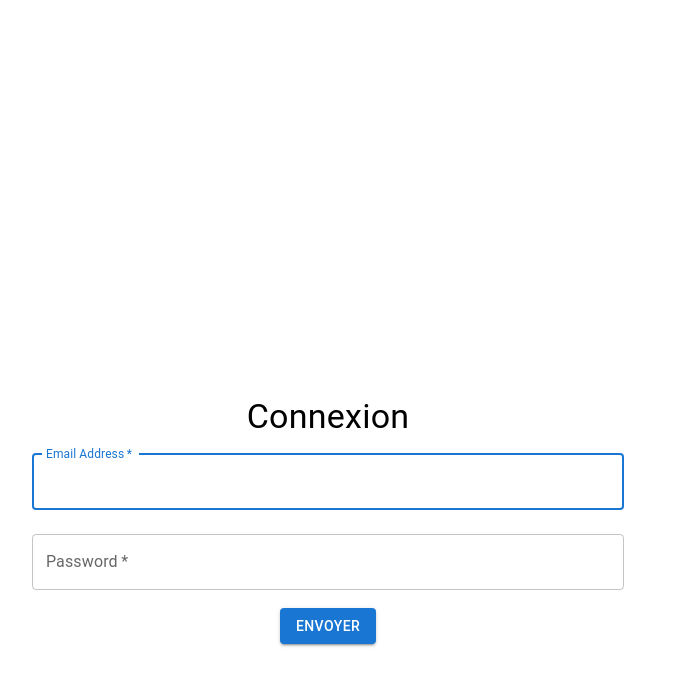
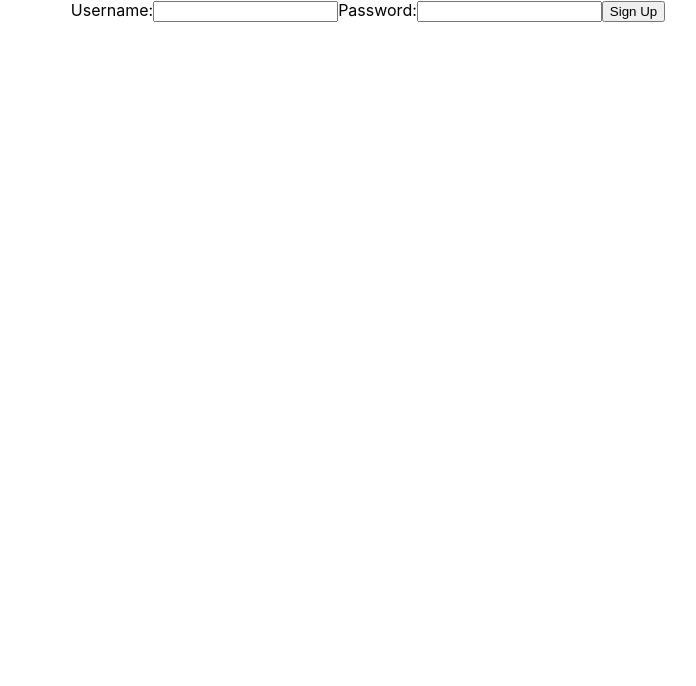
Before and after one commit to ErwanDerrien/PremierProjetVeille, a React (Create React App) app in the folder frontend/: page /login in a window 1280 px wide. Shown: the top 686 px of the page, without its empty margins (272-968 px from the left). Built offline with nearby package versions, Linux system fonts and the light colour scheme.

Commit message:
Retrait partiel des librairies axios et material ui

```diff
--- a/frontend/src/components/Login.js
+++ b/frontend/src/components/Login.js
@@ -1,9 +1,6 @@
 import React from 'react';
 import {useState} from 'react'
-import axios from 'axios';
 import jwt_decode from "jwt-decode";
-import {TextField, Button, Typography, Grid, DialogContentText, Link} from '@mui/material';
-import { Redirect, BrowserRouter as Router, Switch, Route } from 'react-router-dom';
 
 
 const Login = ({userInformations, setUserInformations}) => {
@@ -18,31 +15,31 @@ const Login = ({userInformations, setUserInformations}) => {
         const email = formElements.email.value;
         const password = formElements.password.value;
 
-        axios ({
-            method: 'POST',
-            baseURL: 'http://localhost:8080/',
-            url: 'user/login',
-            data: JSON.stringify({ email: email, password: password }),
-            headers: {
-                'content-type': 'application/json',
-            }
-          })
-          .then(function (response) {
-              if (response.data !== ''){
-                sessionStorage.setItem('jwt', `Bearer ${response.data}`);
+        // axios ({
+        //     method: 'POST',
+        //     baseURL: 'http://localhost:8080/',
+        //     url: 'user/login',
+        //     data: JSON.stringify({ email: email, password: password }),
+        //     headers: {
+        //         'content-type': 'application/json',
+        //     }
+        //   })
+        //   .then(function (response) {
+        //       if (response.data !== ''){
+        //         sessionStorage.setItem('jwt', `Bearer ${response.data}`);
 
-                const decodedJWT = jwt_decode(response.data);
-                setUserInformations({
-                    email: email,
-                    role: decodedJWT.role,
-                    loggedIn: true
-                });
-                setErrorMessage();
-              } else {
-                let errorMessage = 'Informations ne correspondent à aucun utilisateur sauvegardé'
-                setErrorMessage(errorMessage);
-              }
-        });
+        //         const decodedJWT = jwt_decode(response.data);
+        //         setUserInformations({
+        //             email: email,
+        //             role: decodedJWT.role,
+        //             loggedIn: true
+        //         });
+        //         setErrorMessage();
+        //       } else {
+        //         let errorMessage = 'Informations ne correspondent à aucun utilisateur sauvegardé'
+        //         setErrorMessage(errorMessage);
+        //       }
+        // });
     }
 
     const deleteLocalUserInfo = () => {
@@ -56,48 +53,56 @@ const Login = ({userInformations, setUserInformations}) => {
     }
 
     if(!userInformations.loggedIn) {
+        // return (
+        //     <div>
+        //         <Grid container spacing={10} direction="column" alignItems="center" justifyContent="center" style={{minHeight: '150vh'}}>
+        //             <Typography variant="h4" align="center">Connexion</Typography>
+
+        //             <DialogContentText>{errorMessage}</DialogContentText>
+        //             <form noValidate autoComplete="off" onSubmit={logUserIn}>
+        //                 <TextField
+        //                     margin="normal"
+        //                     required
+        //                     fullWidth
+        //                     id="email"
+        //                     label="Email Address"
+        //                     name="email"
+        //                     autoComplete="email"
+        //                     autoFocus
+        //                 />
+        //                 <TextField
+        //                     margin="normal"
+        //                     required
+        //                     fullWidth
+        //                     name="password"
+        //                     label="Password"
+        //                     type="password"
+        //                     id="password"
+        //                     autoComplete="current-password"
+        //                 />
+        //                 <Button type="submit" variant="contained" color="primary" style={{marginTop: "10px"}}>
+        //                     Envoyer
+        //                 </Button>
+        //             </form>
+        //         </Grid>
+        //     </div>
+        // )
         return (
-            <div>
-                <Grid container spacing={10} direction="column" alignItems="center" justifyContent="center" style={{minHeight: '150vh'}}>
-                    <Typography variant="h4" align="center">Connexion</Typography>
-
-                    <DialogContentText>{errorMessage}</DialogContentText>
-                    <form noValidate autoComplete="off" onSubmit={logUserIn}>
-                        <TextField
-                            margin="normal"
-                            required
-                            fullWidth
-                            id="email"
-                            label="Email Address"
-                            name="email"
-                            autoComplete="email"
-                            autoFocus
-                        />
-                        <TextField
-                            margin="normal"
-                            required
-                            fullWidth
-                            name="password"
-                            label="Password"
-                            type="password"
-                            id="password"
-                            autoComplete="current-password"
-                        />
-                        <Button type="submit" variant="contained" color="primary" style={{marginTop: "10px"}}>
-                            Envoyer
-                        </Button>
-                    </form>
-                </Grid>
-            </div>
-        )
+            <form class="form" onSubmit="${(evt) => { this.signIn(evt); }}">
+                {/* ${this.successMessage ? html`<div class="form__success entire_column">${this.successMessage}</div>` : '' }
+                ${this.errorMessage ? html`<div class="form__error entire_column">${this.errorMessage}</div>` : '' } */}
+                <label for="u">Username:</label><input id="u" name="id" type="email" required />
+                <label for="p">Password:</label><input id="p" name="password" type="password" required minlength="8" />
+                <button class="entire_column" type="submit">Sign Up</button>
+            </form> );
     } else {
         return (
             <div>
-                <Grid container spacing={10} direction="column" alignItems="center" justifyContent="center" style={{minHeight: '100vh'}}>
+                {/* <Grid container spacing={10} direction="column" alignItems="center" justifyContent="center" style={{minHeight: '100vh'}}>
                     <Typography variant="h4" align="center">Connexion</Typography>
                     <DialogContentText>On dirait que vous êtes déjà connecté, voulez-vous vous déconnecter ?</DialogContentText>
                     <Button variant="contained" color="primary" onClick={deleteLocalUserInfo} style={{marginTop: '5vh'}}>Se Déconnecter</Button>
-                </Grid>
+                </Grid> */}
             </div>
         )
     }
```
